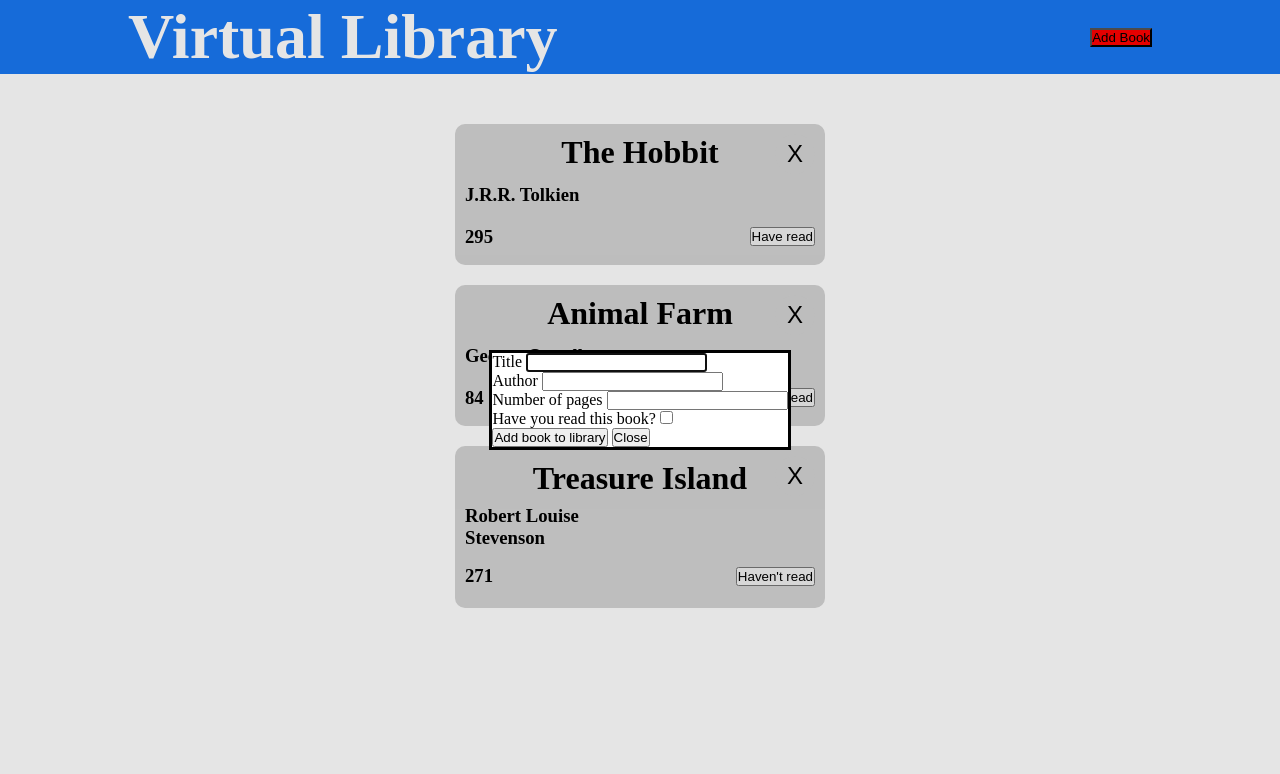
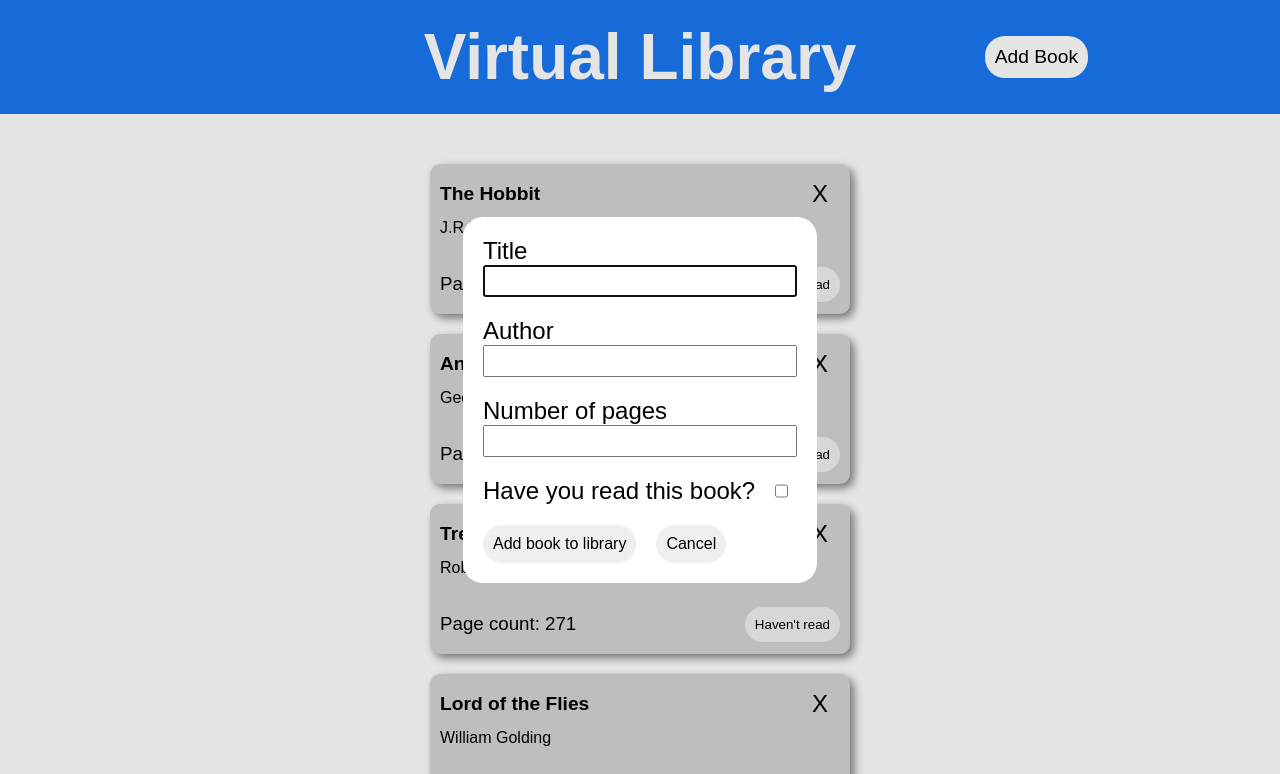
Before and after one commit to DiscipleZero7/TOP-Library, a plain HTML site: page index.html in a window 1280 px wide. Both pictures are taken after a click on the button "Add Book". Shown: the top 774 px of the page. Drawn offline with Linux system fonts and the light colour scheme.

Commit message:
bug fixes

```diff
--- a/index.html
+++ b/index.html
@@ -8,7 +8,7 @@
 </head>
 <body>
     <header class="header-container">
-        <h1>Virtual Library</h1>
+        <h1 class="header-title">Virtual Library</h1>
         <button type="button" class="add-book-btn">Add Book</button>
     </header>
     <div class="libraryContainer">
@@ -17,24 +17,27 @@
 
     <dialog class="modal-form">
         <form class="book-form" action="">
-            <div>
+            <div class="form-input-container">
                 <label for="title">Title</label>
                 <input type="text" name="title" id="title">
             </div>
-            <div>
+            <div class="form-input-container">
                 <label for="author">Author</label>
                 <input type="text" name="author" id="author">
             </div>
-            <div>
+            <div class="form-input-container">
                 <label for="pages">Number of pages</label>
                 <input type="number" name="pages" id="pages">
             </div>
-            <div>
+            <div class="form-checkbox-container">
                 <label for="read-status">Have you read this book?</label>
                 <input type="checkbox" name="read-status" id="read-status">
             </div>
-            <button type="submit" class="submit-book-btn">Add book to library</button>
-            <button type="button" class="modal-close-btn">Close</button>
+            <div class="form-btn-container">
+                <button type="submit" class="submit-book-btn">Add book to library</button>
+                <button type="button" class="modal-close-btn">Cancel</button>
+            </div>
+
         </form>
     </dialog>
 
--- a/main.js
+++ b/main.js
@@ -7,6 +7,8 @@ const bookForm = document.querySelector(".book-form");
 const modal = document.querySelector(".modal-form");
 const modalCloseBtn = document.querySelector(".modal-close-btn");
 const submitBookBtn = document.querySelector(".submit-book-btn");
+
+const formData = document.querySelector(".book-form")
 
 function Book(title, author, pages, read) {
     if (!new.target) {
@@ -49,7 +51,7 @@ function addBookToLibrary(title, author, pages, read) {
 
     const bookPages = document.createElement("h3");
     bookPages.classList.add("book-pages")
-    bookPages.textContent = book.pages;
+    bookPages.textContent = `Page count: ${book.pages}`;
     bookCardContainer.appendChild(bookPages);
 
     const bookStatus = document.createElement("button");
@@ -82,13 +84,19 @@ function addBookToLibrary(title, author, pages, read) {
     libraryContainer.appendChild(bookCardContainer);
 }
 
-
+// Default books for testing
 addBookToLibrary("The Hobbit", "J.R.R. Tolkien", 295, "Have read");
 addBookToLibrary("Animal Farm", "George Orwell", 84, "Have read");
 addBookToLibrary("Treasure Island", "Robert Louise Stevenson", 271, "Haven't read");
-
+addBookToLibrary("Lord of the Flies", "William Golding", 189, "Haven't read");
+addBookToLibrary("Alice in Wonderland", "Lewis Carroll", 62, "Have read");
+addBookToLibrary("Tuesdays with Morrie", "Mitch Albom", 131, "Have read");
+addBookToLibrary("Strange Case of Dr. Jekyll and Mr. Hyde", "Robert Louise Stevenson", 97, "Haven't read");
+addBookToLibrary("1984", "George Orwell", 209, "Haven't read");
+//
 
 addBookBtn.addEventListener("click", () => {
+    formData.reset();
     modal.showModal();
 })
 
--- a/styles.css
+++ b/styles.css
@@ -1,82 +1,105 @@
 * {
     margin: 0;
     padding: 0;
+}
+
+body {
+    font-family: Arial, Helvetica, sans-serif;
 }
 
 .header-container {
     font-size: 2rem;
     color: white;
     background-color: rgb(24, 119, 242);
-    padding: 0 10vw;
     margin-bottom: 5vh;
-
+    padding: 20px 15vw;;
     display: flex;
-    justify-content: space-between;
+    justify-content: end;
     align-items: center;
 }
 
+.header-title {
+    margin: auto;
+}
+
 .add-book-btn {
-    justify-self: end;
-    background-color: red;
+    position: absolute;
+    font-size: 1.2rem;
+    background-color: white;
+    border: none;
+    border-radius: 20px;
+    padding: 10px;
+
 }
 
 .libraryContainer {
-    display: flex;
-    flex-direction: column;
-    align-items: center;
+    display: grid;
+    grid-template-columns: repeat(auto-fit, 650px);
+    place-content: center;
+    place-items: center;
+
 }
 
 .book-card-container {
-    width: 350px;
+    width: 400px;
     border-radius: 10px;
     position: relative;
 
     display: grid;
-    grid-template: 1fr 1fr 1fr / 1fr 1fr;
+    grid-template: 1fr 1fr 1fr / 3fr 1fr;
     grid-template-areas:
-    "title title"
-    "author delete"
+    "title delete"
+    "author ."
     "pages status";
     background-color: lightgray;
     padding: 10px;
     margin: 10px;
     gap: 5px;
+    box-shadow: 4px 4px 10px gray;
+
 }
 
 .book-title {
-    font-size: 2rem;
+    font-size: clamp(1rem, 1.2rem, 1.5rem);
     grid-area: title;
-    place-self: center;
+    align-self: center;
+
+    overflow: hidden;
+    white-space: nowrap;
+    text-overflow: ellipsis;
 }
 
 .book-author {
     grid-area: author;
-    align-self: center;
+    align-self: top;
+    font-size: 100%;
+    font-weight: 300;
 }
 
 .book-pages {
     grid-area: pages;
     align-self: center;
+    font-weight: 300;
 }
 
 .book-status {
     grid-area: status;
     align-self: center;
     justify-self: end;
+
+    border: none;
+    padding: 10px;
+    border-radius: 20px;
 }
 
 .book-delete-btn {
-    position: absolute;
-    top: 10px;
-    right: 10px;
-
     background-color: lightgray;
     width: 40px;
     height: 40px;
     border-radius: 50%;
     border: none;
     font-size: 1.5rem;
-    place-self: center;
+    place-self: end;
 }
 
 .book-delete-btn:hover {
@@ -85,5 +108,41 @@
 }
 
 .modal-form {
+    font-size: 1.5rem;
     margin: auto;
+    border: none;
+    border-radius: 20px;
+    padding: 20px;
 }
+
+.book-form {
+    display: flex;
+    flex-direction: column;
+    gap: 20px;
+}
+
+.form-input-container {
+    display: flex;
+    flex-direction: column;
+}
+
+.form-checkbox-container {
+    display: flex;
+    gap: 20px;
+}
+
+.book-form input {
+    font-size: 1.5rem;
+}
+
+.form-btn-container {
+    display: flex;
+    gap: 20px;
+}
+
+.form-btn-container > button {
+    font-size: 1rem;
+    border: none;
+    padding: 10px;
+    border-radius: 20px;
+}
```
